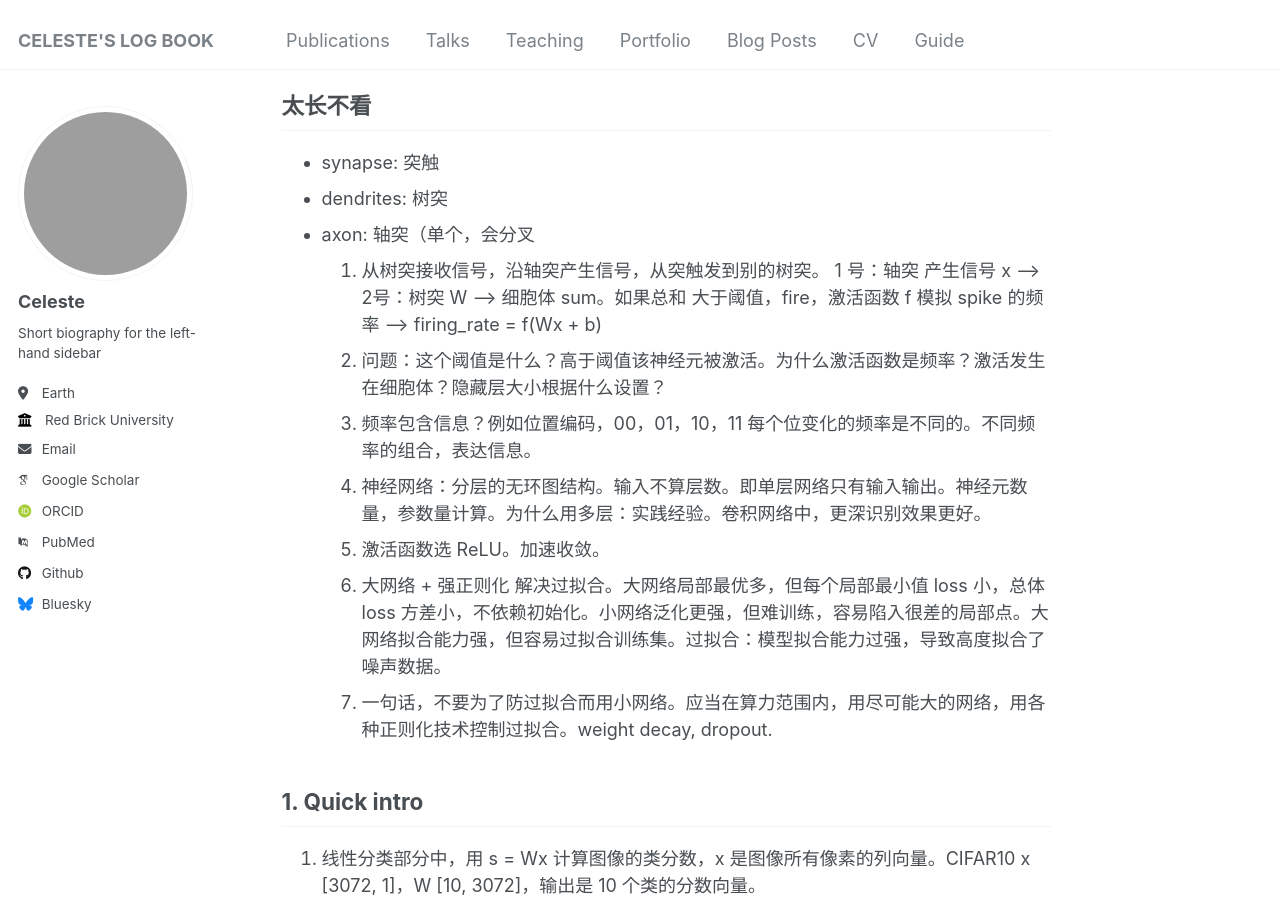
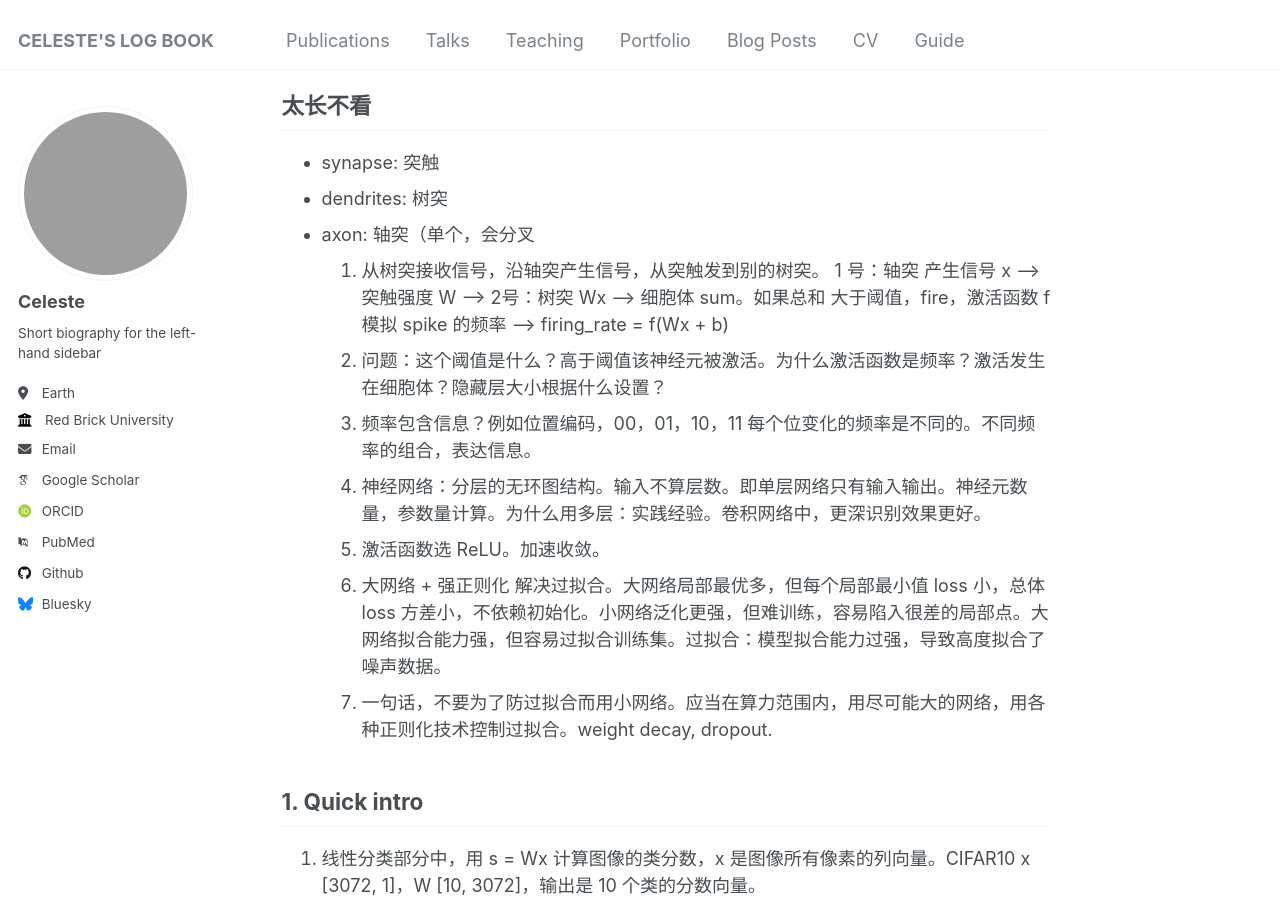
Before and after one commit to BUGERR/bugerr.github.io, a Jekyll site: the page built from _posts/2024-12-14-cs231n_5.md, in a window 1280 px wide and 900 px high, scrolled down 667 px. Built offline with Jekyll 4.4.1, drawn with Linux system fonts in a browser that asks for light colours; some web fonts are replaced; grey boxes are pictures that could not be loaded.

Commit message:
Update 2024-12-14-cs231n_5.md

```diff
--- a/_posts/2024-12-14-cs231n_5.md
+++ b/_posts/2024-12-14-cs231n_5.md
@@ -18,7 +18,7 @@
 - synapse: 突触
 - dendrites: 树突
 - axon: 轴突（单个，会分叉
-1. 从树突接收信号，沿轴突产生信号，从突触发到别的树突。 1 号：轴突 产生信号 x --> 2号：树突 W --> 细胞体 sum。如果总和 大于阈值，fire，激活函数 f 模拟 spike 的频率 --> firing_rate = f(Wx + b)
+1. 从树突接收信号，沿轴突产生信号，从突触发到别的树突。 1 号：轴突 产生信号 x --> 突触强度 W --> 2号：树突 Wx --> 细胞体 sum。如果总和 大于阈值，fire，激活函数 f 模拟 spike 的频率 --> firing_rate = f(Wx + b)
 2. 问题：这个阈值是什么？高于阈值该神经元被激活。为什么激活函数是频率？激活发生在细胞体？隐藏层大小根据什么设置？
 3. 频率包含信息？例如位置编码，00，01，10，11 每个位变化的频率是不同的。不同频率的组合，表达信息。
 4. 神经网络：分层的无环图结构。输入不算层数。即单层网络只有输入输出。神经元数量，参数量计算。为什么用多层：实践经验。卷积网络中，更深识别效果更好。
```
